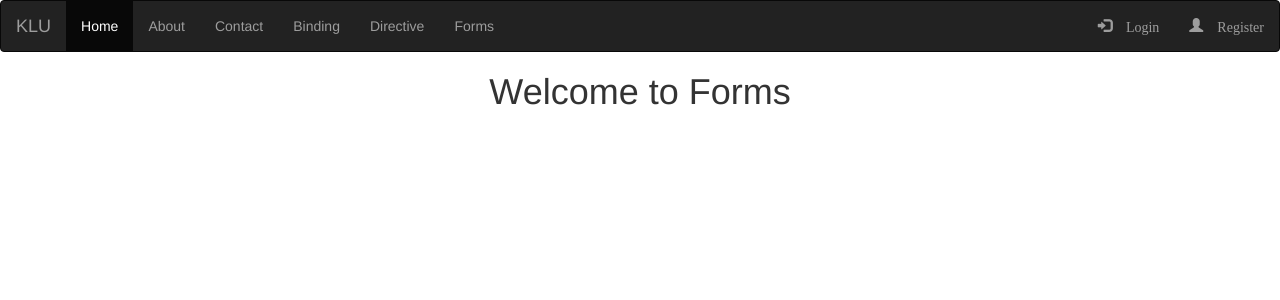
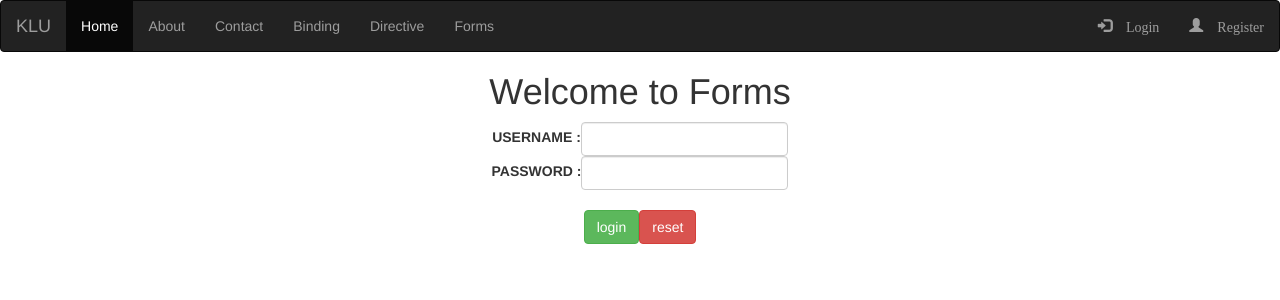
Before and after one commit to sathvik-pothuneedi/Angular, an Angular app: page /forms in a window 1280 px wide. Shown: the top 300 px of the page. Built offline with nearby package versions, Linux system fonts and the light colour scheme.

Commit message:
form commit

```diff
--- a/src/app/forms/forms.component.html
+++ b/src/app/forms/forms.component.html
@@ -2,4 +2,19 @@
 
 <h1>Welcome to Forms</h1>
 
+<form>
+    <div class="form-inline">
+        <label>USERNAME : </label>
+        <input type="text" class="form-control">
+    </div>
+    <div class="form-inline">
+        <label>PASSWORD : </label>
+        <input type="text" class="form-control">
+    </div>
+    <br>
+    <div>
+        <input type="submit" value="login" class="btn btn-success">
+        <input type="reset" value="reset" class="btn btn-danger">
+    </div>
+</form>
 </div>
```
